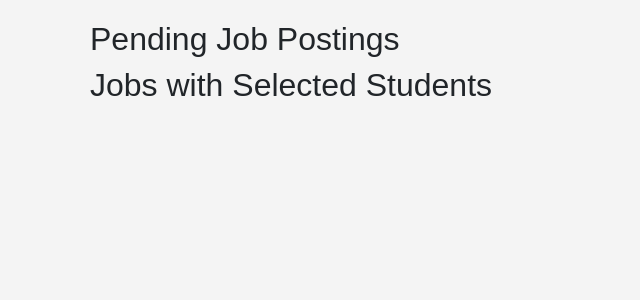
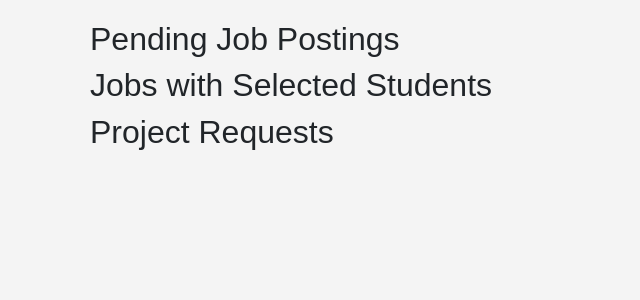
Before and after one commit to ManaS066/BridgeWork, a Flask app: template templates/university_dashboard.html in a window 1280 px wide. Shown: the part 67-367 px from the top of the page, without its empty margins (0-640 px from the left). Run offline with Flask 3, Linux system fonts and the light colour scheme; the template is opened without the code that fills it: most values are stand-ins (such as "Sample title", 1, 10 or a date in 2020); some libraries are stand-ins or nearby versions.

Commit message:
Add project request handling to university dashboard

```diff
--- a/routes/university_routes.py
+++ b/routes/university_routes.py
@@ -1,6 +1,7 @@
 from flask import render_template, request, session, redirect, url_for, jsonify, flash
-from app import app, universities_collection, jobs, students_collection, pending_universities_collection
+from app import app, universities_collection, jobs, students_collection, pending_universities_collection, projects_collection
 from bson.objectid import ObjectId
+from datetime import datetime, timedelta
 
 @app.route('/get_universities', methods=['GET'])
 def get_universities():
@@ -64,10 +65,12 @@ def university_register():
 
 @app.route('/university_dashboard', methods=['GET'])
 def university_dashboard():
+    university_id = session.get('university_id', '')
     university_name = session.get('university_name', '')
-
-    if not university_name:
-        return jsonify({"message": "University name is required"}), 400
+    print(university_id)
+    print(university_name)
+    if not university_id or not university_name:
+        return jsonify({"message": "University ID and name are required"}), 400
 
     job_listings = list(jobs.find({"university_name": university_name}))
 
@@ -107,6 +110,7 @@ def university_dashboard():
 
     student_count = len(students)
     job_count = len(job_listings)
+
     return render_template('university_dashboard.html', university_name=university_name, job_listings=job_listings, students=students)
 
 @app.route('/approve_job/<job_id>', methods=['POST'])
@@ -153,6 +157,36 @@ def send_students_to_company():
     flash("Students' details sent to the company successfully!", "success")
     return redirect(url_for('university_dashboard'))
 
+@app.route('/accept_project/<project_id>', methods=['POST'])
+def accept_project(project_id):
+    university_name = session.get('university_name', '')
+
+    if not university_name:
+        flash("University name is required", "danger")
+        return redirect(url_for('university_dashboard'))
+
+    project = projects_collection.find_one({"_id": ObjectId(project_id)})
+
+    if project:
+        projects_collection.update_one({"_id": ObjectId(project_id)}, {"$set": {"status": "assigned", "assigned_to": university_name}})
+        flash("Project accepted successfully!", "success")
+    else:
+        flash("Project not found!", "danger")
+
+    return redirect(url_for('university_dashboard'))
+
+@app.route('/reject_project/<project_id>', methods=['POST'])
+def reject_project(project_id):
+    project = projects_collection.find_one({"_id": ObjectId(project_id)})
+
+    if project:
+        projects_collection.update_one({"_id": ObjectId(project_id)}, {"$set": {"status": "rejected"}})
+        flash("Project rejected successfully!", "success")
+    else:
+        flash("Project not found!", "danger")
+
+    return redirect(url_for('university_dashboard'))
+
 @app.route('/university_info', methods=['GET', 'POST'])
 def university_info():
     if request.method == 'POST':
@@ -190,6 +224,36 @@ def university_info():
 
     return render_template('university_info.html')
 
+@app.route('/get_project_requests', methods=['GET'])
+def get_project_requests():
+    university_id = session.get('university_id')
+    university_name = session.get('university_name')
+    if not university_id:
+        return jsonify({"message": "University ID is required"}), 400
+
+    # Debug print to check university ID
+
+
+    # Query the projects collection to find projects for the university
+    project_requests = list(projects_collection.find({
+        "$or": [
+            {"university1": (university_id)},
+            {"university2": (university_id)},
+            {"university3": (university_id)}
+        ],
+        "status": "not_assigned"
+    }))
+
+    # Debug print to check fetched project requests
+
+
+    # Convert ObjectId to string for each project
+    for project in project_requests:
+        project['_id'] = str(project['_id'])
+
+    # Return the project requests as JSON
+    return jsonify(project_requests)
+
 @app.route('/', methods=['GET'])
 def index():
     return render_template('index.html')
--- a/templates/university_dashboard.html
+++ b/templates/university_dashboard.html
@@ -184,6 +220,13 @@
         {% else %}
             <p>No job postings available for this university.</p>
         {% endif %}
+
+        <!-- New section for displaying project requests -->
+        <div class="project-container">
+            <h2>Project Requests</h2>
+            <div id="project-requests"></div>
+        </div>
+
     </div>
 
     <!-- Modal -->
@@ -206,28 +249,49 @@
         </div>
     </div>
 
-    <script src="https://code.jquery.com/jquery-3.5.1.slim.min.js"></script>
+    <script src="https://code.jquery.com/jquery-3.5.1.min.js"></script>
     <script src="https://cdn.jsdelivr.net/npm/@popperjs/core@2.5.4/dist/umd/popper.min.js"></script>
     <script src="https://stackpath.bootstrapcdn.com/bootstrap/4.5.2/js/bootstrap.min.js"></script>
-    <script type="application/json" id="jobListingsData">
-        {{ job_listings|tojson }}
-    </script>
     <script>
-        $('#viewStudentsModal').on('show.bs.modal', function (event) {
-            var button = $(event.relatedTarget);
-            var jobId = button.data('job-id');
-            var modal = $(this);
-            var studentDetailsList = modal.find('#studentDetailsList');
-            studentDetailsList.empty();
+        $(document).ready(function() {
+            $.ajax({
+                url: "{{ url_for('get_project_requests') }}",
+                method: "GET",
+                success: function(data) {
+                    var projectRequestsContainer = $('#project-requests');
+                    projectRequestsContainer.empty();
 
-            var jobs = JSON.parse(document.getElementById('jobListingsData').textContent);
-            var selectedJob = jobs.find(j => j._id === jobId);
+                    if (data.length > 0) {
+                        data.forEach(function(project) {
+                            var projectCard = `
+                                <div class="project-card">
+                                    <div class="project-title">Project ID: ${project._id}</div>
+                                    <div class="project-details">
 
-            if (selectedJob && selectedJob.selected_students) {
-                selectedJob.selected_students.forEach(student => {
-                    studentDetailsList.append('<li>' + student.name + ' (' + student.email + ') - ' + student.course + ' - GPA: ' + student.gpa + '</li>');
-                });
-            }
+                                        <div><strong>Problem Statement:</strong> ${project.problem_statement}</div>
+                                        <div><strong>Project Description:</strong> ${project.project_desc}</div>
+                                        <div><strong>Reward:</strong> ${project.reward}</div>
+                                        <div><strong>Duration:</strong> ${project.duration}</div>
+                                        <div><strong>Company:</strong> ${project.company_name}</div>
+                                    </div>
+                                    <form action="{{ url_for('accept_project', project_id='') }}${project._id}" method="POST" style="display:inline;">
+                                        <button type="submit" class="accept-btn">Accept</button>
+                                    </form>
+                                    <form action="{{ url_for('reject_project', project_id='') }}${project._id}" method="POST" style="display:inline;">
+                                        <button type="submit" class="reject-btn">Reject</button>
+                                    </form>
+                                </div>
+                            `;
+                            projectRequestsContainer.append(projectCard);
+                        });
+                    } else {
+                        projectRequestsContainer.append('<p>No project requests available.</p>');
+                    }
+                },
+                error: function(error) {
+                    console.log("Error fetching project requests:", error);
+                }
+            });
         });
     </script>
 </body>
```
Also changed, not shown: other parts of templates/university_dashboard.html (+36 -0 lines).
